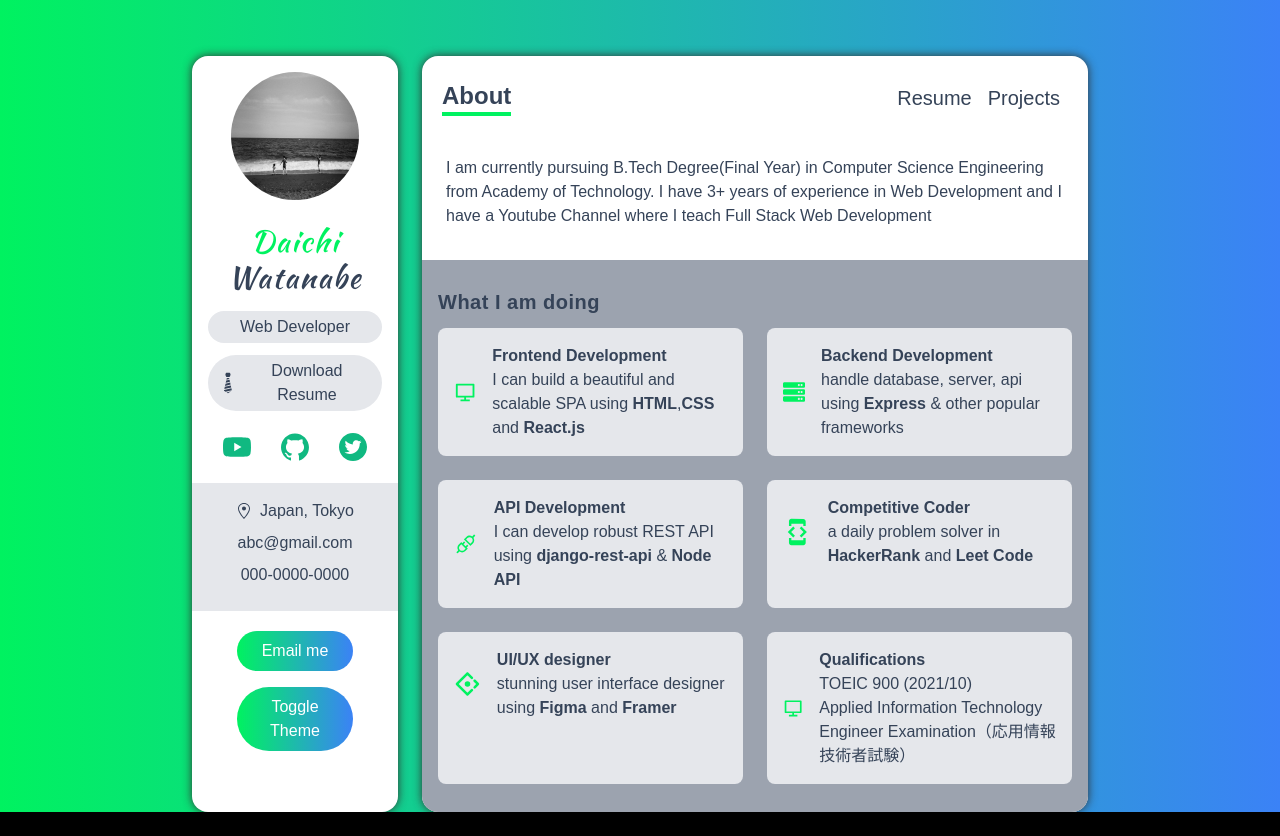
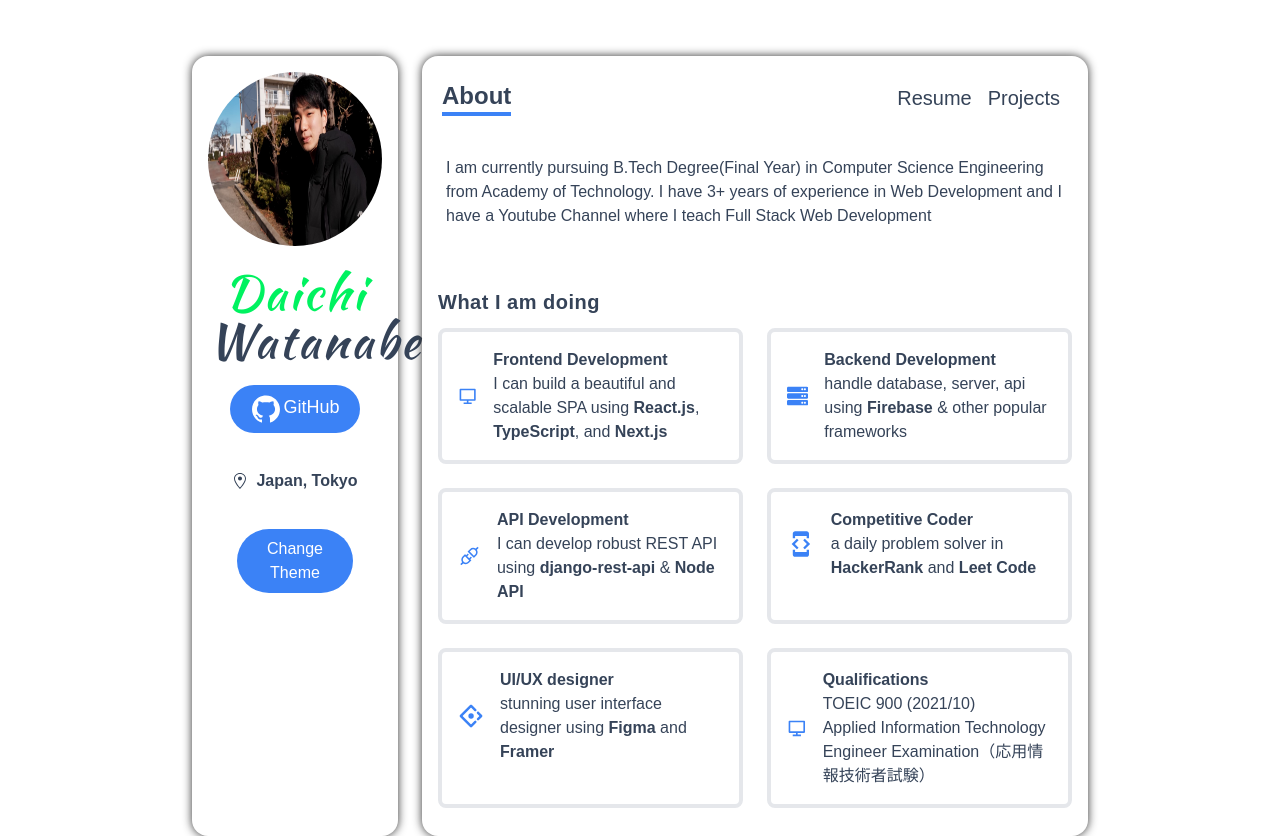
Before and after one commit to daichanstudio/my-portfolio, a Next.js app: page / in a window 1280 px wide. Before the commit the page ends 812 px from the top, so only its background shows below. Built offline with nearby package versions, Linux system fonts and the light colour scheme.

Commit message:
Change Theme

```diff
--- a/components/Navbar.tsx
+++ b/components/Navbar.tsx
@@ -12,7 +12,7 @@ const NavItem: FunctionComponent<{
       <Link href={route}>
          <a>
             <span
-               className='mx-2 cursor-pointer hover:border-b-4 hover:text-green'
+               className='mx-2 cursor-pointer hover:border-b-4 hover:text-blue-500'
                onClick={() => setActive(name)}>
                {name}
             </span>
@@ -35,7 +35,7 @@ const Navbar = () => {
 
    return (
       <div className='flex items-center justify-between px-5 py-3 my-3'>
-         <span className='text-xl font-bold border-b-4 md:text-2xl border-green'>
+         <span className='text-xl font-bold border-b-4 border-blue-500 md:text-2xl'>
             {active}
          </span>
 
--- a/components/ProjectsNavbar.tsx
+++ b/components/ProjectsNavbar.tsx
@@ -6,8 +6,8 @@ export const NavItem: FunctionComponent<{
   handlerFilterCategory: Function;
   active: string;
 }> = ({ value, handlerFilterCategory, active }) => {
-  let className = "capitalize cursor-pointer hover:text-green";
-  if (active === value) className += " text-green";
+  let className = "capitalize cursor-pointer hover:text-blue-500";
+  if (active === value) className += " text-blue-500";
 
   return (
     <li className={className} onClick={() => handlerFilterCategory(value)}>
@@ -24,9 +24,9 @@ const ProjectsNavbar: FunctionComponent<{
     <div className="flex px-3 py-2 space-x-3 overflow-x-auto list-none">
       <NavItem value="all" {...props} />
       <NavItem value="react" {...props} />
-      <NavItem value="mongo" {...props} />
-      <NavItem value="django" {...props} />
-      <NavItem value="node" {...props} />
+      <NavItem value="react native" {...props} />
+      <NavItem value="typescript" {...props} />
+      <NavItem value="next" {...props} />
     </div>
   );
 };
--- a/components/ServiceCard.tsx
+++ b/components/ServiceCard.tsx
@@ -14,7 +14,7 @@ const ServiceCard: FunctionComponent<{ service: Service }> = ({
 
    return (
       <div className='flex items-center p-2 space-x-4 '>
-         <Icon className='w-12 h-12 text-green' />
+         <Icon className='w-12 h-12 text-blue-500' />
          <div className=''>
             <h6 className='font-bold'>{title}</h6>
             <p dangerouslySetInnerHTML={createMarkup()} />
--- a/components/Sidebar.tsx
+++ b/components/Sidebar.tsx
@@ -8,37 +8,41 @@ const Sidebar = () => {
   const { theme, setTheme } = useTheme();
 
   const changeTheme = () => {
-    setTheme(theme === "light" ? "dark" : "light");
+    // setTheme(theme === "light" ? "dark" : "light");
+    setTheme(theme === "dark" ? "light" : "dark");
   };
 
   return (
     <div>
       <Image
-        src="/images/grid9.jpg"
+        src="/images/profile.jpg"
         alt="avatar"
         className="mx-auto border rounded-full "
-        height="128px"
-        width="128px"
+        height="350px"
+        width="350px"
         layout="intrinsic"
         quality="100"
-
       />
-      <h3 className="my-4 text-3xl font-medium tracking-wider font-kaushan">
+      <h3 className="my-4 text-5xl font-medium tracking-wider font-kaushan">
         <span className="text-green">Daichi </span>
         Watanabe
       </h3>
-      <p className="px-2 py-1 my-3 bg-gray-200 rounded-full dark:bg-dark-200 dark:bg-black-500">
-        Web Developer
-      </p>
-            {/* Resume */}
-      <a className="flex items-center justify-center px-2 py-1 my-2 bg-gray-200 rounded-full cursor-pointer dark:bg-dark-200 dark:bg-black-500"
-         href=""
-         download="name">
-        <GiTie className="w-6 h-6"/>
-        Download Resume
-      </a>
+
+      <button
+
+      className="flex justify-around w-8/12 w-9/12 px-5 py-2 mx-auto my-4 my-5 text-lg text-white bg-blue-500 rounded-full cursor-pointer focus:outline-none hover:scale-105"
+      >
+        {/* //TODO remove bg black */}
+        <a href="https://github.com/daichanstudio">
+          <AiFillGithub className="w-8 h-8 cursor-pointer" />
+        </a>
+        GitHub
+      </button>
+
+
+
       {/* social -icon */}
-      <div className="flex justify-around w-9/12 mx-auto my-5 text-green-500 md:w-full">
+      {/* <div className="flex justify-around w-9/12 mx-auto my-5 text-green-500 md:w-full ">
         <a href="">
           <AiFillYoutube className="w-8 h-8 cursor-pointer" />
         </a>
@@ -48,31 +52,26 @@ const Sidebar = () => {
         <a href="">
           <AiFillTwitterCircle className="w-8 h-8 cursor-pointer" />
         </a>
-      </div>
+      </div> */}
 
       {/* address */}
       <div
-        className="py-4 my-5 bg-gray-200 dark:bg-dark-200 dark:bg-black-500"
+        className="py-4 my-1 dark:bg-black-500"
         style={{marginLeft: '-1rem', marginRight: '-1rem'}}>
         <div className="flex items-center justify-center">
         <GoLocation className="mr-2" />
-          <span>Japan, Tokyo</span>
+          <span><b>Japan, Tokyo</b></span>
         </div>
-        <p className="my-2">abc@gmail.com</p>
-        <p className="my-2">000-0000-0000</p>
+
       </div>
-      <button
-        className="w-8/12 px-5 py-2 text-white bg-black rounded-full cursor-pointer bg-gradient-to-r from-green to-blue-500 hover:scale-105 focus:outline-none"
-        onClick={() => window.open("mailto:w.daichi2835@gmail.com")}
-      >
-        Email me
-      </button>
+
+
       <button
         onClick={changeTheme}
-        className="w-8/12 px-5 py-2 my-4 text-white bg-black rounded-full cursor-pointer bg-gradient-to-r from-green to-blue-500 focus:outline-none hover:scale-105 "
+        className="w-8/12 px-5 py-2 my-4 text-white bg-black bg-blue-500 rounded-full cursor-pointer focus:outline-none hover:scale-105"
       >
         {/* //TODO remove bg black */}
-        Toggle Theme
+        Change Theme
       </button>
 
     </div>
--- a/data.ts
+++ b/data.ts
@@ -11,13 +11,13 @@ export const services: Service[] = [
     Icon: RiComputerLine,
     title: "Frontend Development",
     about:
-      "I can build a beautiful and scalable SPA using <b> HTML</b>,<b>CSS</b>   and <b>React.js</b> ",
+      "I can build a beautiful and scalable SPA using <b>React.js</b>, <b>TypeScript</b>, and <b>Next.js</b> ",
   },
   {
     Icon: FaServer,
     title: "Backend  Development",
     about:
-      "handle database, server, api using <b>Express </b> & other popular frameworks",
+      "handle database, server, api using <b>Firebase </b> & other popular frameworks",
   },
   {
     Icon: AiOutlineApi,
@@ -41,7 +41,6 @@ export const services: Service[] = [
     title: "Qualifications",
     about:
       "TOEIC 900 (2021/10)<br>Applied Information Technology Engineer Examination（応用情報技術者試験）",
-
   },
 ];
 
@@ -53,194 +52,140 @@ export const languages: Skill[] = [
   },
   {
     Icon: BsCircleFill,
+    name: "Type Script",
+    level: "75",
+  },
+  {
+    Icon: BsCircleFill,
     name: "Next.js",
-    level: "80",
+    level: "70",
   },
 
   {
     Icon: BsCircleFill,
     name: "Java Script",
-    level: "60",
+    level: "90",
   },
   {
     Icon: BsCircleFill,
     name: "React Native",
-    level: "80",
+    level: "65",
   },
   {
     Icon: BsCircleFill,
-    name: "Type Script",
-    level: "60",
-  },
-  {
-    Icon: BsCircleFill,
-    name: "Django",
-    level: "80",
+    name: "Redux/Redux ToolKit",
+    level: "55",
   },
 
+
 ];
-// export const languages: Skill[] = [
-//   {
-//     Icon: BsCircleFill,
-//     name: "Python",
-//     level: "45",
-//   },
-//   {
-//     Icon: BsCircleFill,
-//     name: "Java Script",
-//     level: "60",
-//   },
-//   {
-//     Icon: BsCircleFill,
-//     name: "React Native",
-//     level: "80",
-//   },
-//   {
-//     Icon: BsCircleFill,
-//     name: "React",
-//     level: "70",
-//   },
-//   {
-//     Icon: BsCircleFill,
-//     name: "Django",
-//     level: "80",
-//   },
-//   {
-//     Icon: BsCircleFill,
-//     name: "Bootstrap",
-//     level: "80",
-//   },
-// ];
+
 
 export const tools: Skill[] = [
   {
     Icon: BsCircleFill,
-    name: "Figma",
+    name: "Material UI",
     level: "85",
   },
   {
     Icon: BsCircleFill,
-    name: "Photoshop",
-    level: "45",
+    name: "Tailwind CSS",
+    level: "70",
   },
-  {
-    Icon: BsCircleFill,
-    name: "Illustrator",
-    level: "60",
-  },
-  {
-    Icon: BsCircleFill,
-    name: "Framer",
-    level: "45",
-  },
+
 ];
 
 export const projects: IProject[] = [
   {
-    id:1,
+    id: 1,
     name: "COVID Tracker",
     description:
       "This app shows a statistical view about corona virus over the world",
     image_path: "/images/covid.jpg",
-    deployed_url: "https://covid-19-tracker-by-sumit.web.app/",
-    github_url: "https://github.com/Dey-Sumit/covid-19-tracker",
+    deployed_url: "https://covid-19-tracker-2567a.web.app/",
+    github_url: "https://github.com/daichanstudio/covid-19-tracker",
     category: ["react"],
     key_techs: ["React", "Chart.js", "Material UI"],
   },
   {
-    id:2,
-    name: "Algorithm Visualizer",
+    id: 2,
+    name: "Mabo-log",
     image_path: "/images/algoVisual.png",
-    deployed_url: "https://visual-algorithm.web.app/",
-    github_url: "https://github.com/Dey-Sumit/algorithm-visualizer",
-    category: ["react"],
+    deployed_url: "https://mabo-log-v2.vercel.app/",
+    github_url: "https://github.com/daichanstudio/mabo-log",
+    category: ["react", "next"],
     description:
-      "An web app which shows how an algorithm (path finding or sorting) works with cool animation",
-    key_techs: ["React", "firebase", "Framer Motion"],
+      "A blog for my brother",
+    key_techs: ["React", "Next", "Markdown", "Tailwind css"],
   },
 
   {
-    id:3,
-    name: "Dev Talks",
+    id: 3,
+    name: "COVID Dashboard",
     image_path: "/images/dev.jpg",
-    deployed_url: "https://dev-talks.herokuapp.com/",
-    github_url: "https://github.com/Dey-Sumit/Dev-talks",
-    category: ["node", "mongo", "react"],
+    deployed_url: "https://covid-dashboard-api-da763.firebaseapp.com/",
+    github_url: "https://github.com/daichanstudio/covid_dashboard_api",
+    category: ["typescript", "react"],
     description:
-      "Social Media app for developers who can share project,create posts,etc...",
+    "This app shows a statistical view about corona virus over the world",
     key_techs: [
       "React",
-      "Redux",
-      "Node",
-      "Express",
-      "Mongo",
-      "REST API",
-      "Bootstrap",
+      "Redux ToolKit",
+      "Chart.js",
+      "TypeScript",
+      "Firebase",
+      "Material UI",
+
     ],
   },
 
   {
-    id:4,
-    name: "Realtime Chat App",
+    id: 4,
+    name: "Chat App",
     image_path: "/images/chatapp.jpg",
-    deployed_url: "https://sumit-chat.netlify.app/",
-    github_url: "https://github.com/Dey-Sumit/chat-app-socket.io-react-node",
-    category: ["node", "react"],
+    deployed_url: "https://chatbot-app-b9e83.web.app/",
+    github_url: "https://github.com/daichanstudio/chatbot-app",
+    category: ["react"],
     description:
       "Basic Realtime Chat App where one can create a room can talk to each other",
-    key_techs: ["React", "Node", "Express", "Socket", "Bootstrap"],
+    key_techs: ["React","Material UI"],
   },
 
   {
-    id:5,
-    name: "Tweeter Clone",
+    id: 5,
+    name: "Code App",
     image_path: "/images/tweetme.jpg",
-    deployed_url: "http://sumaxtweetme.pythonanywhere.com/",
-    github_url: "https://github.com/Dey-Sumit/tweetme",
-    category: ["django", "react"],
+    deployed_url: "#",
+    github_url: "https://github.com/daichanstudio/code-app",
+    category: ["typescript", "react"],
     description:
-      "First Django Project :) | Typical Social Media App where one can post,like ,comment etc",
-    key_techs: ["React", "Django", "Django REST API"],
+      "You can learn Markdown",
+    key_techs: ["React", "Typescript"],
   },
 
   {
-    id:6,
-    name: "Color Classification using tf.js",
+    id: 6,
+    name: "News App",
     image_path: "/images/color.jpg",
-    deployed_url: "!#",
-    github_url: "https://github.com/Dey-Sumit/color-classification",
-    category: ["express"],
+    deployed_url: "https://daichanstudio.github.io/News-App/",
+    github_url: "https://github.com/daichanstudio/News-App",
+    category: ["react native", "react"],
     description:
-      "Tried ML with JS :) | this app classifies a color using CNN algorithm in browser",
-    key_techs: ["Express", "TensorFlow.js", "Vanilla js"],
+      "First React Native Project :) | ",
+    key_techs: ["React Native", "React", "News API", "Redux"],
   },
   {
-    id:7,
-    name: "YouTube using YouTube ",
+    id: 7,
+    name: "My Portfolio",
     image_path: "/images/youtubeClone.png",
-    deployed_url: "https://not-utube.web.app/",
-    github_url: "https://github.com/Dey-Sumit/youtube-clone-tutorial-up",
-    category: ["express"],
+    deployed_url: "https://my-portfolio-5w93xhc6d-daichanstudio.vercel.app/",
+    github_url: "https://github.com/daichanstudio/my-portfolio",
+    category: ["react", "typescript", "next"],
     description:
-      'Full(almost) Functional YouTube replica where one can login with his/her youtube account to enjoy "not-YouTube".User can like a video,comment on a video & Much More ',
+      "Introduce myself",
     key_techs: [
-      "React",
-      "Redux",
-      "Firebase Auth",
-      "YouTube API",
-      "Sass",
-      "Bootstrap",
+      "React", "Typescript", "Next", "Tailwind css"
     ],
   },
-  {
-    id:8,
-    name: "Football App",
-    image_path: "/images/football.png",
-    deployed_url: "https://o-my-goal.web.app/",
-    github_url: "https://github.com/Dey-Sumit/football-app",
-    category: ["react"],
-    description:
-      "o my goal replica where an user can keep an eye on his favorite club.This app will keep providing \n all the statistics of that club.all the fans can also chat ",
-    key_techs: ["React", "Redux", "Firebase Auth", "API", "Sass", "Bootstrap"],
-  },
+
 ];
--- a/pages/_app.tsx
+++ b/pages/_app.tsx
@@ -10,11 +10,11 @@ function MyApp({ Component, pageProps, router }) {
     <ThemeProvider attribute="class">
       <div className="grid grid-cols-12 gap-6 px-5 my-14 lg:mb-0 md:mb-16 sm:px-20 md:px-32 lg:px-36 xl:px-48 ">
         {/* // do this div style later (after putting the content) */}
-        <div className="h-full col-span-12 p-4 text-base text-center bg-white dark:bg-dark-500 lg:col-span-3 rounded-2xl shadow-custom-light dark:shadow-custom-dark ">
+        <div className="h-full col-span-12 p-4 text-base text-center dark:bg-dark-500 lg:col-span-3 rounded-2xl shadow-custom-light dark:shadow-custom-dark ">
           {/* //!sidebar */}
           <Sidebar />
         </div>
-        <div className="flex flex-col col-span-12 overflow-hidden bg-white shadow-custom-light dark:shadow-custom-dark rounded-2xl lg:col-span-9 dark:bg-dark-500">
+        <div className="flex flex-col col-span-12 overflow-hidden shadow-custom-light dark:shadow-custom-dark rounded-2xl lg:col-span-9 dark:bg-dark-500">
           {/* //!navbar */}
           <Navbar />
           {/* //!about */}
--- a/pages/_document.tsx
+++ b/pages/_document.tsx
@@ -11,7 +11,10 @@ class MyDocument extends Document {
             rel="stylesheet"
           />
         </Head>
-        <body className="bg-fixed bg-gradient-to-r from-green to-blue-500 dark:from-dark-500 dark:to-dark-700 dark:text-white">
+
+
+        <body className="bg-fixed bg-gradient-to-r from-white to-white dark:from-dark-500 dark:to-dark-700 dark:text-white">
+        {/* <body className="bg-fixed bg-gradient-to-r from-green to-blue-500 dark:from-dark-500 dark:to-dark-700 dark:text-white"> */}
           <Main />
           <NextScript />
         </body>
--- a/pages/index.tsx
+++ b/pages/index.tsx
@@ -23,9 +23,13 @@ const About: NextPage = () => {
         Web Development
       </h6>
       <div
+        className="flex-grow p-4 mt-5 dark:bg-dark-100 "
+        style={{ marginLeft: "-1.5rem", marginRight: "-1.5rem" }}
+      >
+      {/* <div
         className="flex-grow p-4 mt-5 bg-gray-400 dark:bg-dark-100 "
         style={{ marginLeft: "-1.5rem", marginRight: "-1.5rem" }}
-      >
+      > */}
         <h4 className="my-3 text-xl font-semibold tracking-wide">
           What I am doing
         </h4>
@@ -35,9 +39,14 @@ const About: NextPage = () => {
           {services.map((service) => (
             <motion.div
               variants={fadeInUp}
+              className="col-span-2 p-2 border-4 border-solid rounded-lg border-light-blue-500 dark:bg-dark-200 md:col-span-1"
+              key={service.title}
+            >
+            {/* <motion.div
+              variants={fadeInUp}
               className="col-span-2 p-2 bg-gray-200 rounded-lg dark:bg-dark-200 md:col-span-1 "
               key={service.title}
-            >
+            > */}
               <ServiceCard service={service} />
             </motion.div>
           ))}
--- a/pages/resume.tsx
+++ b/pages/resume.tsx
@@ -50,7 +50,7 @@ const Resume = () => {
         </div>
 
         <div>
-          <h5 className="my-3 text-2xl font-bold">Tools & Softwares</h5>
+          <h5 className="my-3 text-2xl font-bold">CSS Framework</h5>
           <div className="my-2">
             {tools.map((tool, i) => (
               <Bar value={tool} key={i} />
--- a/tailwind.config.js
+++ b/tailwind.config.js
@@ -5,6 +5,7 @@ module.exports = {
     fontFamily: {
       sans: ["ui-sans-serif", "system-ui"],
       kaushan: ["Kaushan Script"],
+      roboto: ["Roboto"],
     },
     boxShadow: {
       "custom-light": " 0 0 10px #313131",
--- a/type.ts
+++ b/type.ts
@@ -22,4 +22,4 @@ export interface IProject {
   key_techs: string[];
 }
 
-export type Category = "react" | "node" | "express" | "django" | "mongo";
+export type Category = "react" | "typescript" | "next" | "react native";
```
Also changed, not shown: public/images/grid9.jpg (deleted), public/images/profile.jpg (added).
